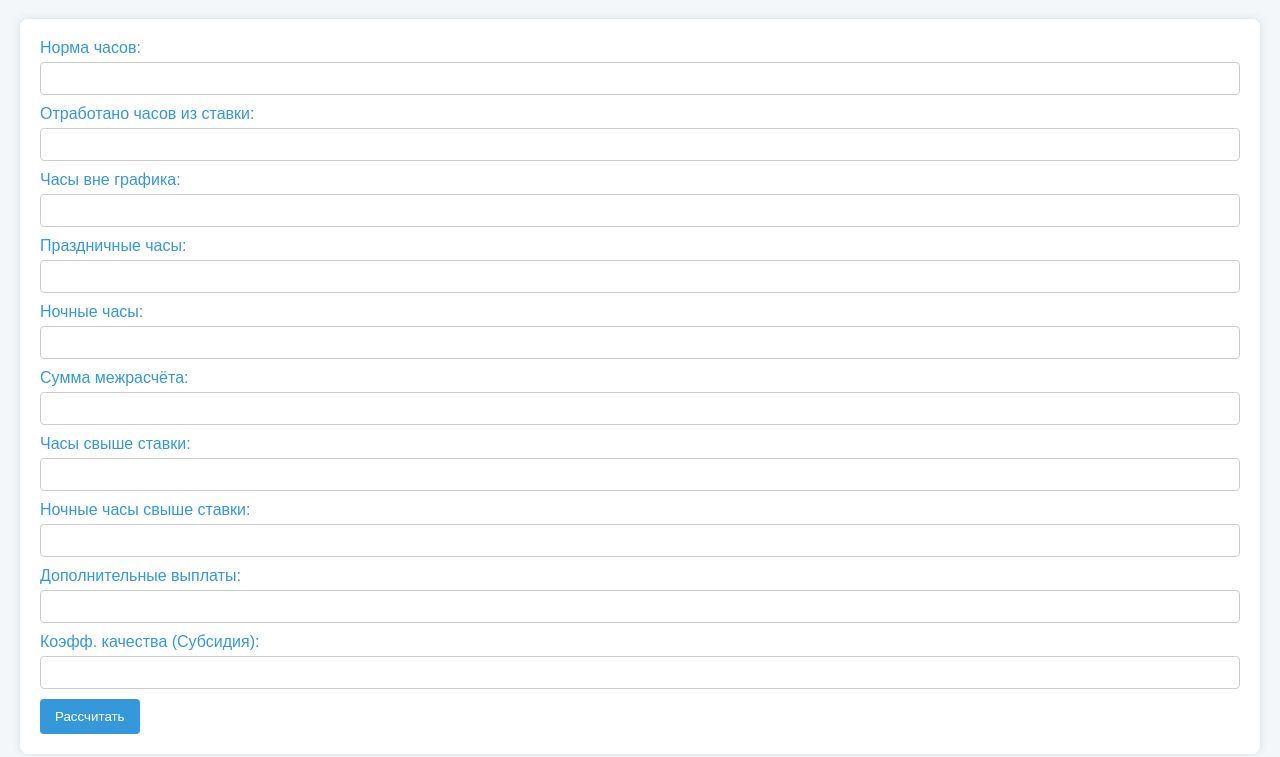
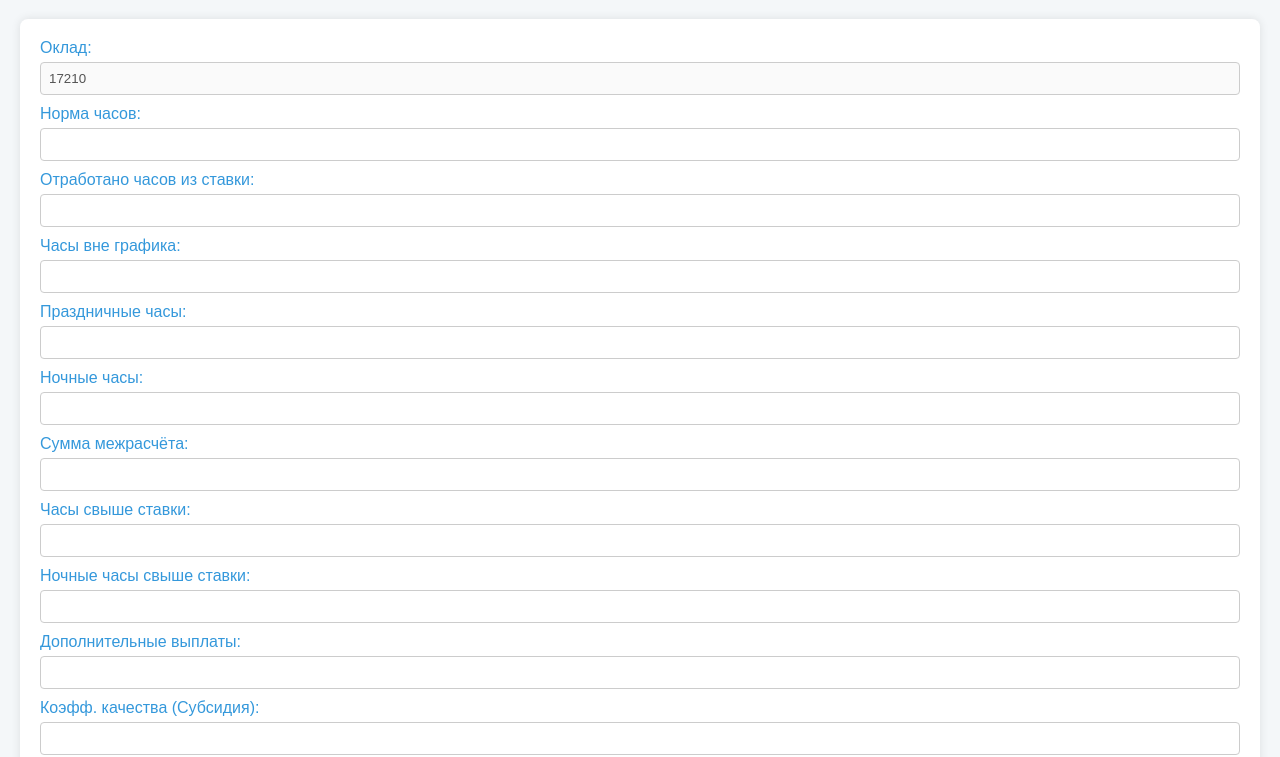
Before and after one commit to Aldar-Bazarov/aldar-bazarov.github.io, a plain HTML site: page index.html in a window 1280 px wide. Shown: the part 61-818 px from the top of the page. Drawn offline with Linux system fonts and the light colour scheme.

Commit message:
add salary input

```diff
--- a/index.html
+++ b/index.html
@@ -11,6 +11,9 @@
     <h1>Калькулятор зарплаты</h1>
 
     <form id="salaryForm">
+      <label for="salary">Оклад:</label>
+      <input type="salary" id="salary" disabled value="17210" />
+
       <label for="normHours">Норма часов:</label>
       <input type="number" id="normHours" required />
 
```
